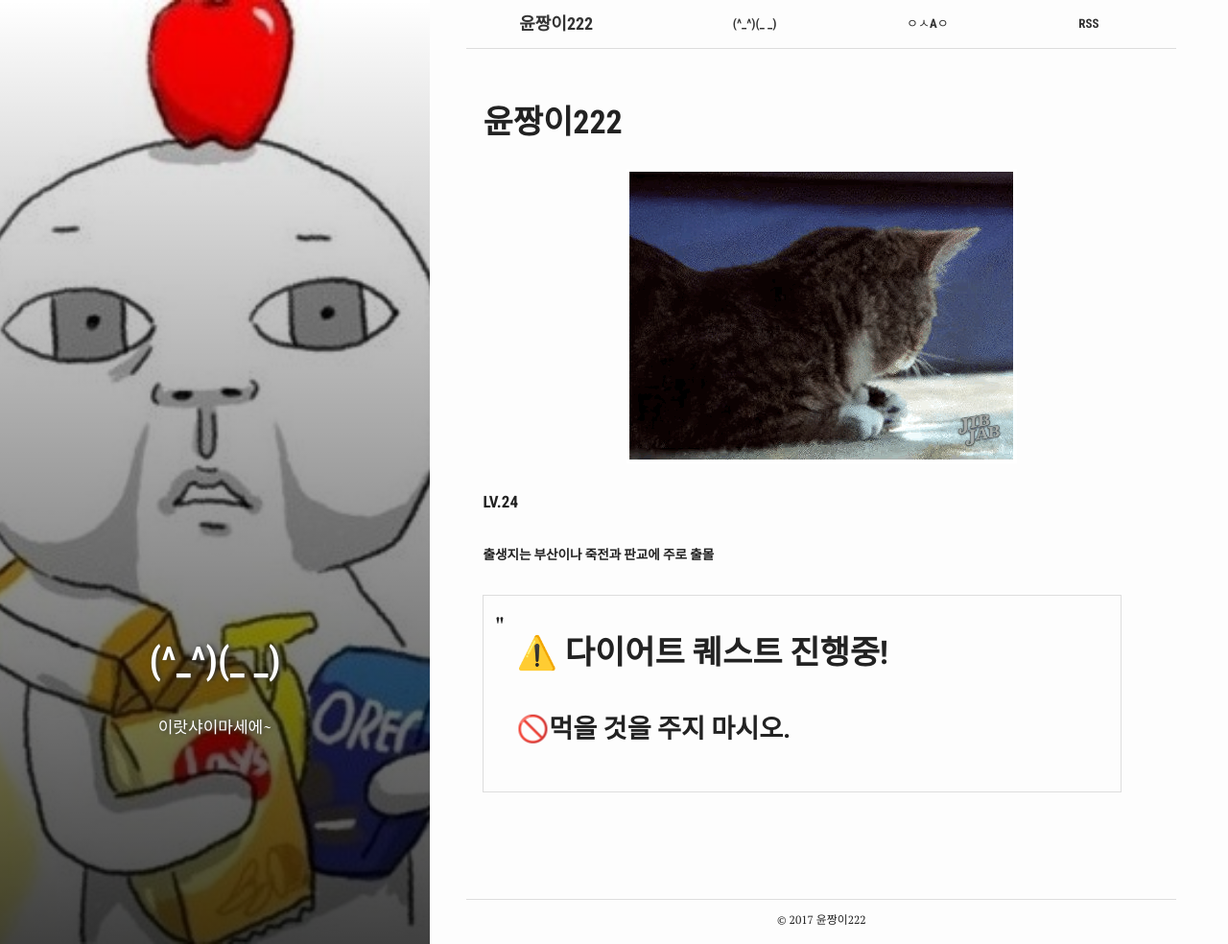
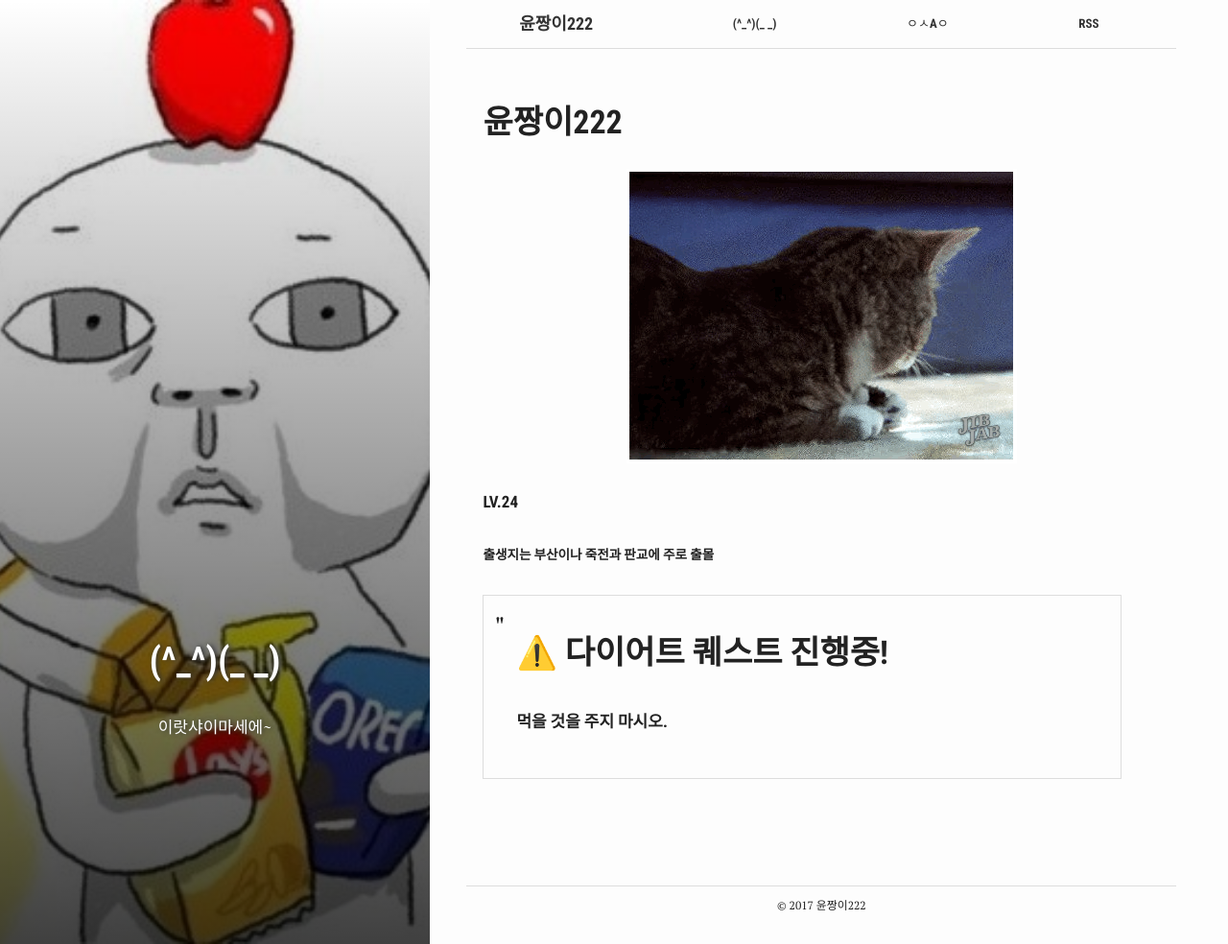
Before and after one commit to yunzzang222/queserasera_zz, a Jekyll site: the page built from (^_^)(_ _).md, in a window 1280 px wide and 984 px high. Shown: the whole window at 96% size. Built offline with Jekyll 4.4.1, drawn with Linux system fonts in a browser that asks for light colours.

Commit message:
Update (^_^)(_ _).md

```diff
--- a/(^_^)(_ _).md
+++ b/(^_^)(_ _).md
@@ -20,4 +20,4 @@ active: (^_^)(_ _)
 
 <blockquote>
   <p> <h1> ⚠️ 다이어트 퀘스트 진행중! <p>
-  <h3> 🚫먹을 것을 주지 마시오.
+  <h5> 먹을 것을 주지 마시오.
```
